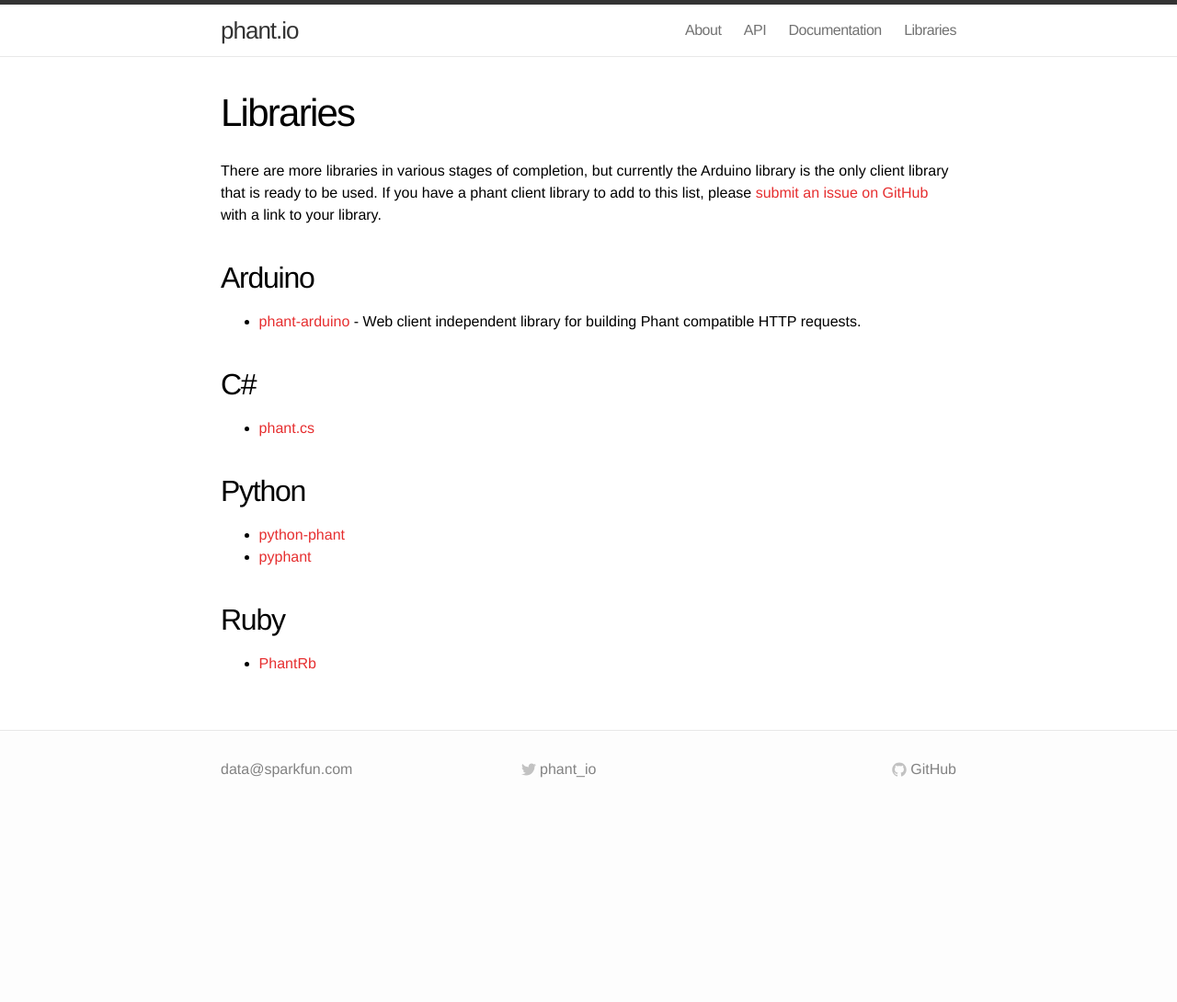
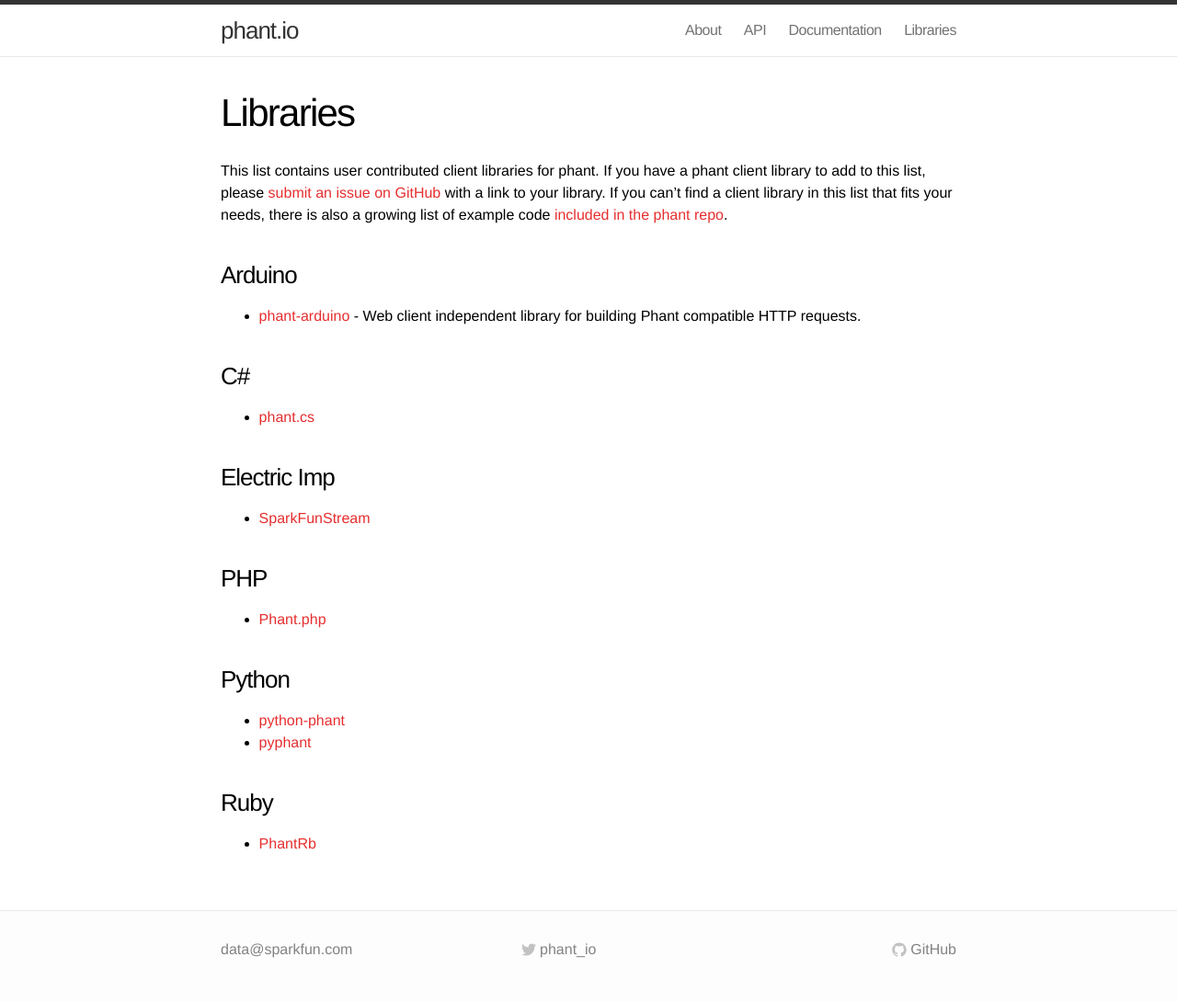
Before and after one commit to sparkfun/phant-docs, a Jekyll site: the page built from libraries.md, in a window 1280 px wide. Shown: the whole page at 92% size. Built offline with Jekyll 4.4.1, drawn with Linux system fonts in a browser that asks for light colours; before the commit the page ends 900 px from its top, so only the background shows below that.

Commit message:
adds php & electric imp libs

```diff
--- a/libraries.md
+++ b/libraries.md
@@ -5,25 +5,34 @@ permalink: /libraries/
 nav: true
 ---
 
-There are more libraries in various stages of completion, but currently the Arduino library is the
-only client library that is ready to be used.  If you have a phant client library to add to this
+This list contains user contributed client libraries for phant.  If you have a phant client library to add to this
 list, please [submit an issue on GitHub](https://github.com/sparkfun/phant-docs/issues) with
-a link to your library.
+a link to your library.  If you can't find a client library in this list that fits your needs,
+there is also a growing list of example code
+[included in the phant repo](https://github.com/sparkfun/phant/tree/master/examples).
 
-## Arduino
+### Arduino
 
 * [phant-arduino](https://github.com/sparkfun/phant-arduino) - Web client independent library for building
 Phant compatible HTTP requests.
 
-## C&#35;
+### C&#35;
 
 * [phant.cs](https://github.com/faunzi/phant)
 
-## Python
+### Electric Imp
+
+* [SparkFunStream](https://github.com/electricimp/reference/tree/master/webservices/SparkFunStream)
+
+### PHP
+
+* [Phant.php](https://github.com/sparkfun/SparkLib/blob/master/lib/SparkLib/Phant.php)
+
+### Python
 
 * [python-phant](https://github.com/matze/python-phant)
 * [pyphant](https://bitbucket.org/boomlinde/pyphant)
 
-## Ruby
+### Ruby
 
 * [PhantRb](https://github.com/girishso/phant_rb)
```
